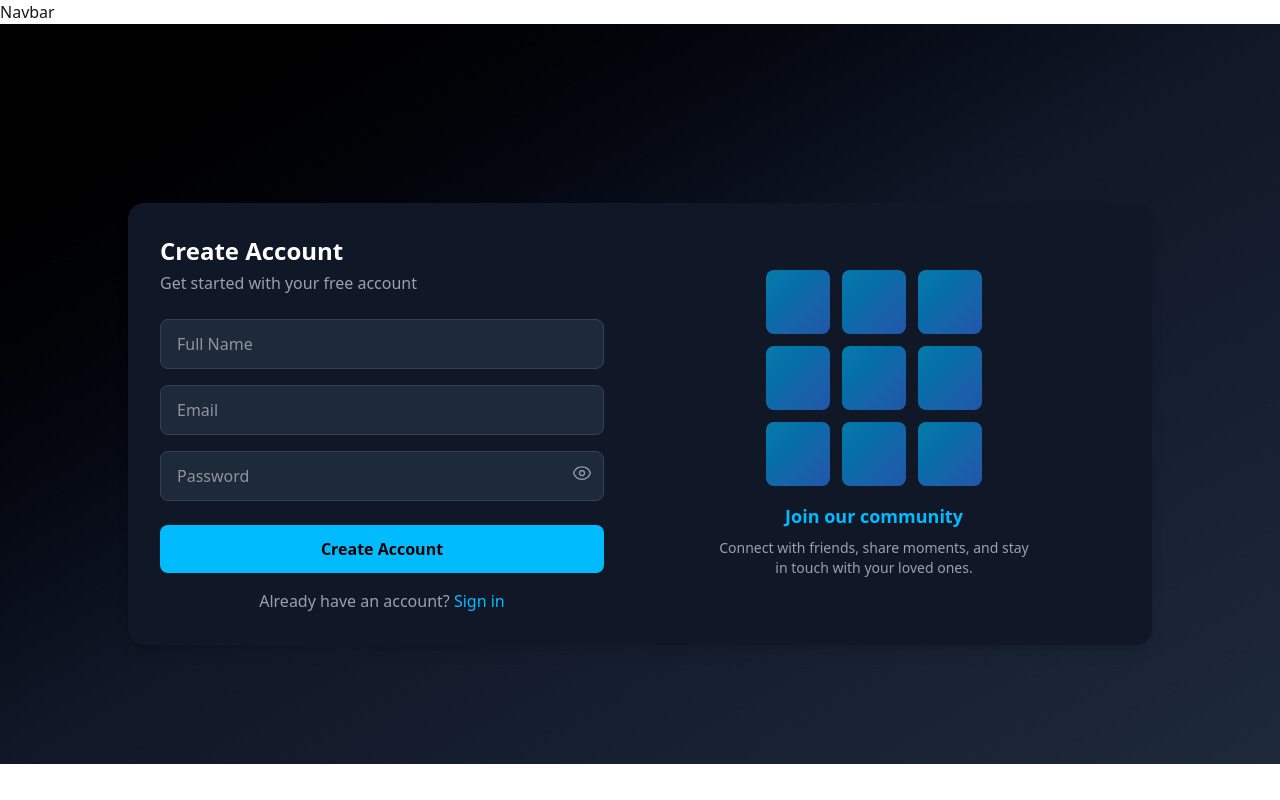
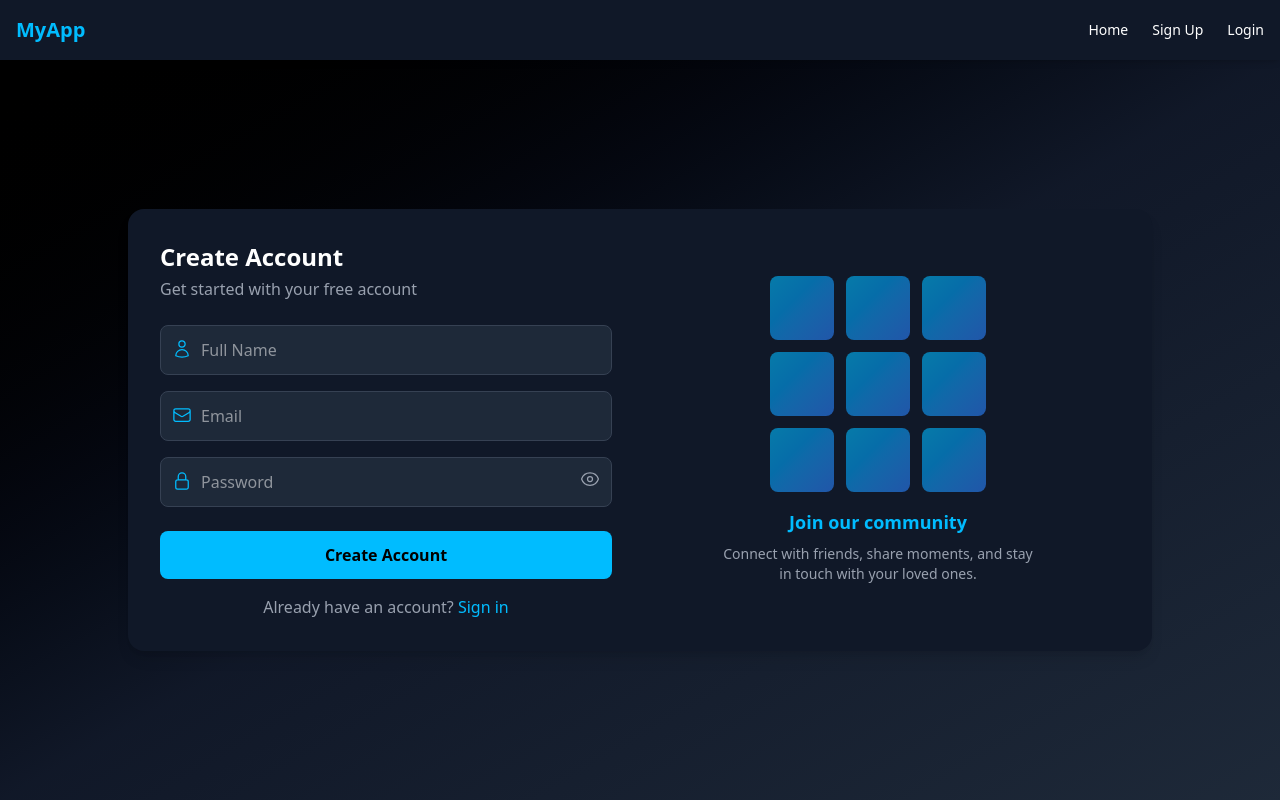
Before and after one commit to SUBHAM-SWAIN/CHAT-APP, a React (Vite) app in the folder frontend/: page /signup in a window 1280 px wide. Built offline with nearby package versions, Linux system fonts and the light colour scheme; no server answers.

Commit message:
complete till signUp

```diff
--- a/frontend/src/App.jsx
+++ b/frontend/src/App.jsx
@@ -8,6 +8,7 @@ import ProfilePage from "./pages/profilePage";
 import Navbar from "./components/Navbar";
 import { useAuthStore } from "./store/useAuthStore.js";
 import LoadingPreview from "./components/Loader.jsx";
+
 function App() {
   const { checkAuth, authUser, isCheckingAuth } = useAuthStore();
 
@@ -15,31 +16,33 @@ function App() {
     checkAuth();
   }, [checkAuth]);
 
-  console.log("Auth User:", { authUser });
-
   if (isCheckingAuth && !authUser) {
     return <LoadingPreview />;
   }
 
   return (
-    <div>
+    <div className="min-h-screen flex flex-col overflow-x-hidden">
+      {/* Navbar fixed at top */}
+      <div className="fixed top-0 left-0 right-0 h-[60px] z-50">
         <Navbar />
+      </div>
 
+      {/* Pages content below navbar */}
+      <main className="flex-1 mt-[60px] h-[calc(100vh-60px)] overflow-hidden">
         <Routes>
           <Route
             path="/"
-          element={authUser ? <Home /> : <Navigate to={"/login"}></Navigate>}
+            element={authUser ? <Home /> : <Navigate to={"/login"} />}
           />
           <Route path="/signup" element={<SignUpPage />} />
           <Route path="/login" element={<LoginPage />} />
           <Route path="/setting" element={<SetingPage />} />
           <Route
             path="/profile"
-          element={
-            authUser ? <ProfilePage /> : <Navigate to={"/login"}></Navigate>
-          }
+            element={authUser ? <ProfilePage /> : <Navigate to={"/login"} />}
           />
         </Routes>
+      </main>
     </div>
   );
 }
--- a/frontend/src/components/Navbar.jsx
+++ b/frontend/src/components/Navbar.jsx
@@ -1,7 +1,29 @@
 import React from "react";
 
-function Navbar() {
-  return <div>Navbar</div>;
+export default function Navbar() {
+  return (
+    <nav className="w-full h-[60px] bg-gray-900 text-white shadow-md flex items-center justify-between z-50">
+      {/* Logo */}
+      <div className="text-xl font-bold text-sky-400 ml-4">MyApp</div>
+
+      {/* Links */}
+      <ul className="flex space-x-6 mr-4 text-sm font-medium">
+        <li>
+          <a href="/" className="hover:text-sky-400 transition-colors">
+            Home
+          </a>
+        </li>
+        <li>
+          <a href="/signup" className="hover:text-sky-400 transition-colors">
+            Sign Up
+          </a>
+        </li>
+        <li>
+          <a href="/login" className="hover:text-sky-400 transition-colors">
+            Login
+          </a>
+        </li>
+      </ul>
+    </nav>
+  );
 }
-
-export default Navbar;
--- a/frontend/src/pages/SignUp.jsx
+++ b/frontend/src/pages/SignUp.jsx
@@ -1,42 +1,51 @@
 import React, { useState } from "react";
-import { EyeIcon, EyeSlashIcon } from "@heroicons/react/24/outline";
+import {
+  EyeIcon,
+  EyeSlashIcon,
+  UserIcon,
+  EnvelopeIcon,
+  LockClosedIcon,
+} from "@heroicons/react/24/outline";
 
-export default function Signup() {
+export default function SignUpPage() {
   const [showPassword, setShowPassword] = useState(false);
 
   return (
-    <div className="min-h-[calc(100vh-60px)] flex items-center justify-center bg-gradient-to-br from-black via-gray-900 to-gray-800 text-white px-4 pt-[60px]">
-      <div className="bg-gray-900 rounded-2xl shadow-lg p-8 w-full max-w-5xl flex flex-col md:flex-row">
+    <div className="h-[calc(100vh-60px)] flex items-center justify-center bg-gradient-to-br from-black via-gray-900 to-gray-800 text-white px-4 overflow-hidden">
+      <div className="bg-gray-900 rounded-2xl shadow-lg w-full max-w-5xl flex flex-col md:flex-row p-4 sm:p-8 overflow-hidden">
 
         {/* Left Form Section */}
-        <div className="flex-1 md:pr-6">
+        <div className="flex-1 md:pr-6 flex flex-col justify-center">
           <h2 className="text-2xl font-bold mb-1">Create Account</h2>
           <p className="text-gray-400 mb-6">Get started with your free account</p>
 
           {/* Full Name */}
-          <div className="mb-4">
+          <div className="mb-4 relative">
+            <UserIcon className="w-5 h-5 text-sky-400 absolute left-3 top-3.5" />
             <input
               type="text"
               placeholder="Full Name"
-              className="w-full px-4 py-3 rounded-lg bg-gray-800 text-white border border-gray-700 focus:outline-none focus:border-sky-400"
+              className="w-full pl-10 pr-4 py-3 rounded-lg bg-gray-800 text-white border border-gray-700 focus:outline-none focus:border-sky-400"
             />
           </div>
 
           {/* Email */}
-          <div className="mb-4">
+          <div className="mb-4 relative">
+            <EnvelopeIcon className="w-5 h-5 text-sky-400 absolute left-3 top-3.5" />
             <input
               type="email"
               placeholder="Email"
-              className="w-full px-4 py-3 rounded-lg bg-gray-800 text-white border border-gray-700 focus:outline-none focus:border-sky-400"
+              className="w-full pl-10 pr-4 py-3 rounded-lg bg-gray-800 text-white border border-gray-700 focus:outline-none focus:border-sky-400"
             />
           </div>
 
-          {/* Password with Eye Icon */}
+          {/* Password */}
           <div className="mb-6 relative">
+            <LockClosedIcon className="w-5 h-5 text-sky-400 absolute left-3 top-3.5" />
             <input
               type={showPassword ? "text" : "password"}
               placeholder="Password"
-              className="w-full px-4 py-3 rounded-lg bg-gray-800 text-white border border-gray-700 focus:outline-none focus:border-sky-400 pr-10"
+              className="w-full pl-10 pr-10 py-3 rounded-lg bg-gray-800 text-white border border-gray-700 focus:outline-none focus:border-sky-400"
             />
             <button
               type="button"
@@ -51,12 +60,12 @@ export default function Signup() {
             </button>
           </div>
 
-          {/* Create Account Button */}
+          {/* Button */}
           <button className="w-full bg-sky-400 hover:bg-sky-500 text-black font-semibold py-3 rounded-lg">
             Create Account
           </button>
 
-          {/* Sign In Link */}
+          {/* Sign In */}
           <p className="mt-4 text-center text-gray-400">
             Already have an account?{" "}
             <a href="/login" className="text-sky-400 hover:underline">
@@ -65,9 +74,9 @@ export default function Signup() {
           </p>
         </div>
 
-        {/* Right Section (Hidden only on small screens) */}
-        <div className="flex-1 hidden sm:flex flex-col items-center justify-center text-center p-6">
-          <div className="grid grid-cols-3 gap-3 mb-4 max-w-[200px] md:max-w-[250px]">
+        {/* Right Section */}
+        <div className="flex-1 hidden sm:flex flex-col items-center justify-center text-center p-4">
+          <div className="grid grid-cols-3 gap-3 mb-4 max-w-[180px] md:max-w-[250px]">
             {Array(9)
               .fill("")
               .map((_, i) => (
@@ -81,8 +90,7 @@ export default function Signup() {
             Join our community
           </h3>
           <p className="text-gray-400 mt-2 text-sm max-w-xs">
-            Connect with friends, share moments, and stay in touch with your
-            loved ones.
+            Connect with friends, share moments, and stay in touch with your loved ones.
           </p>
         </div>
       </div>
```
Lines whose indentation alone changed are shown as unchanged.
